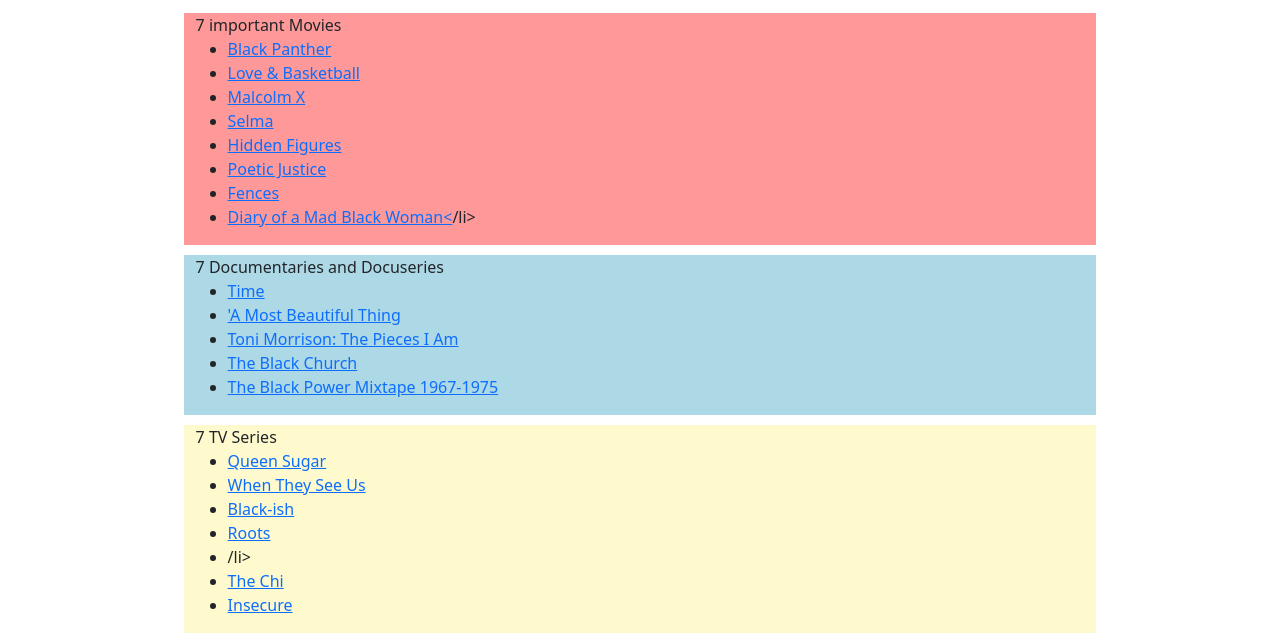
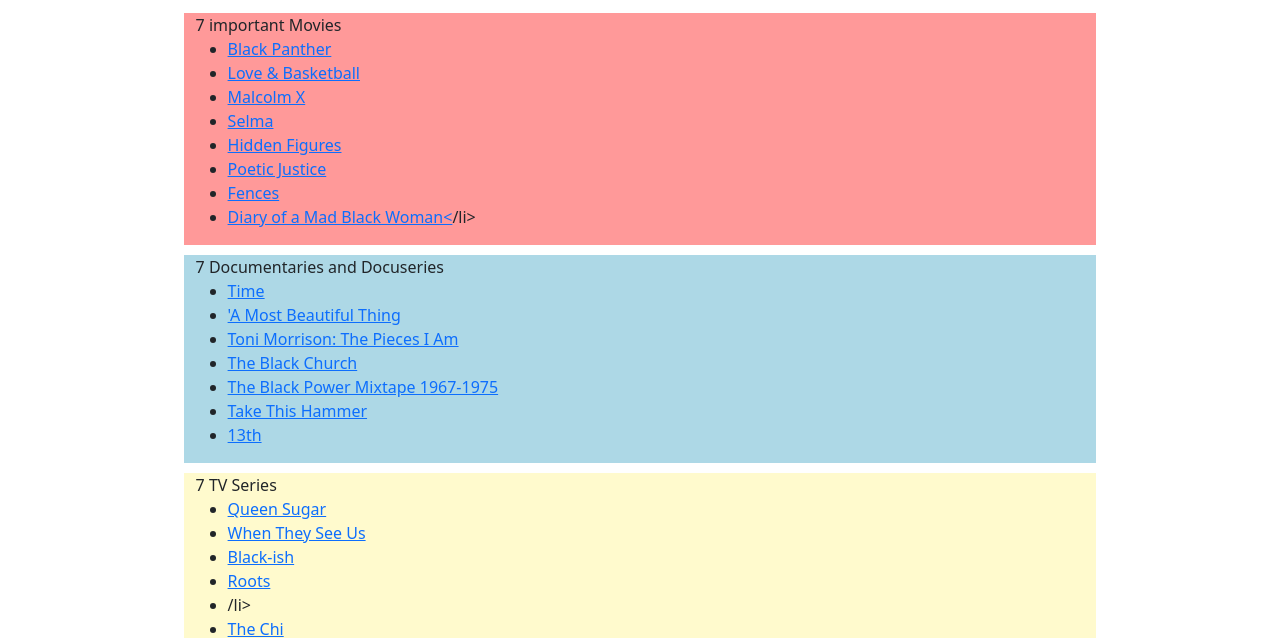
Before and after one commit to halowe94/resources-for-anti-racism, a website: page html-pages/movies.html in a window 1280 px wide. Shown: the part 163-801 px from the top of the page. Drawn offline with nearby package versions, Linux system fonts and the light colour scheme; files that its build step writes are made by us from their sources; files whose address does not match are found by name.

Commit message:
added take this hammer and 13th to documataries link in movies.html

```diff
--- a/html-pages/movies.html
+++ b/html-pages/movies.html
@@ -83,6 +83,8 @@
               <li><a href=''>Toni Morrison: The Pieces I Am</a></li>
               <li><a href=''>The Black Church</a></li>
               <li><a href=''>The Black Power Mixtape 1967-1975</a></li>
+              <li><a href=''>Take This Hammer</a></li>
+              <li><a href=''>13th</a></li>
             </ul>
           </div>
 
```
